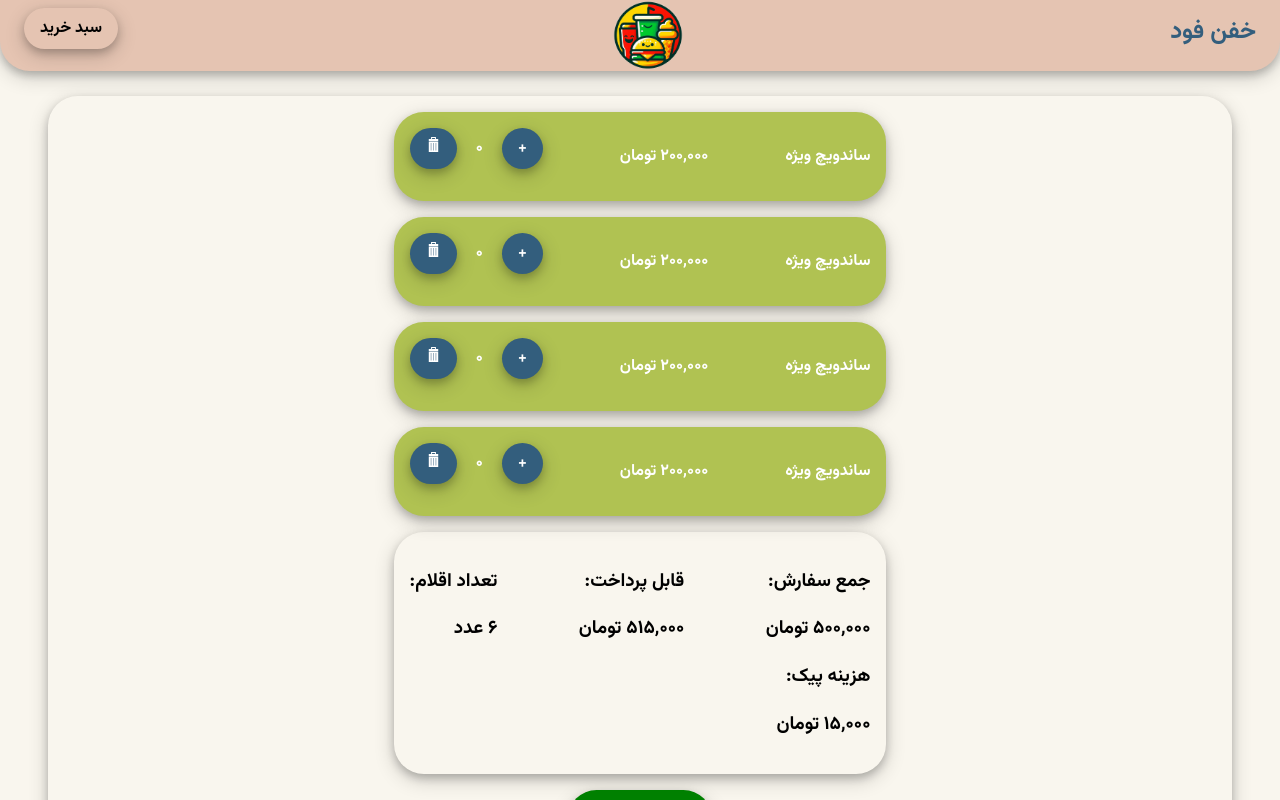
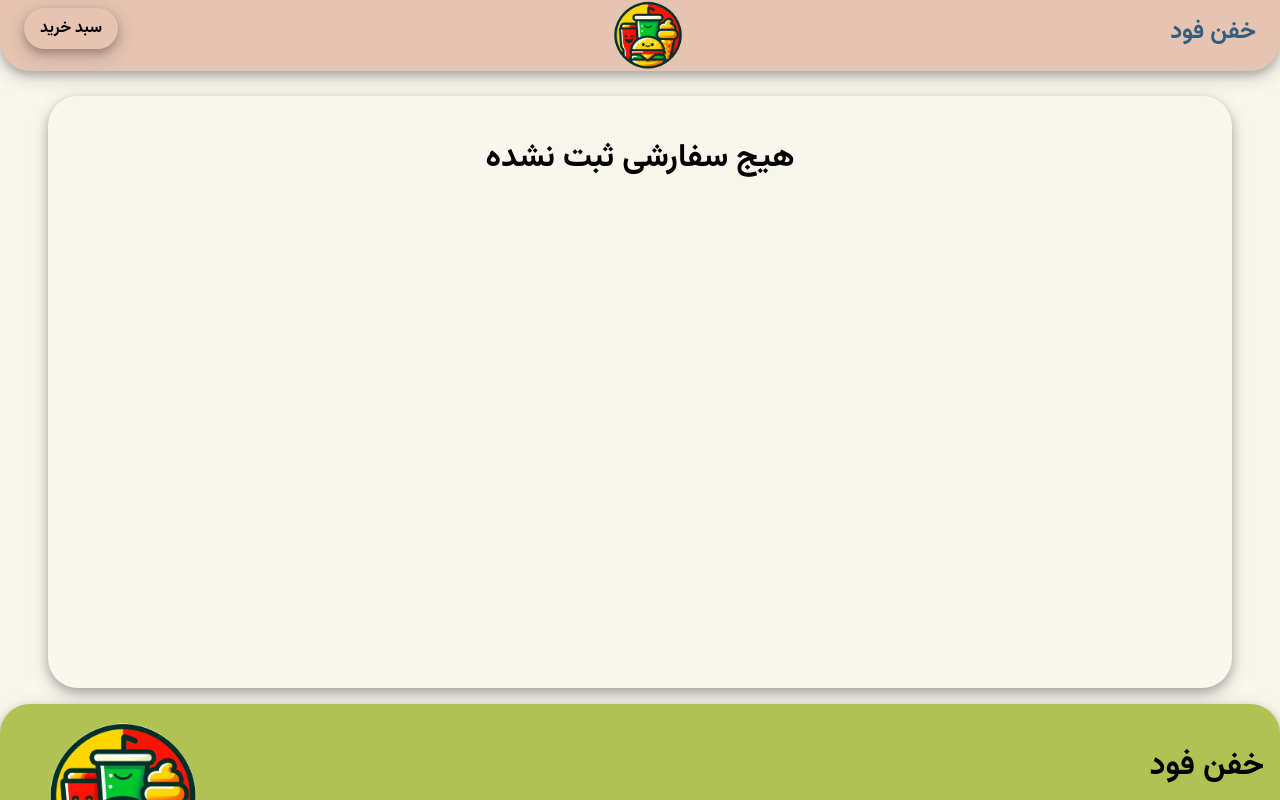
Before and after one commit to navidesma/react_tutorial_khafan_food_typescript, a React (Vite) app: page /shopping-cart in a window 1280 px wide. Shown: the top 800 px of the page. Built offline with nearby package versions, Linux system fonts and the light colour scheme.

Commit message:
completed ShoppingCart, added foods, better styles

```diff
--- a/src/components/AddAndRemoveItemButton/AddAndRemoveItemButton.tsx
+++ b/src/components/AddAndRemoveItemButton/AddAndRemoveItemButton.tsx
@@ -1,33 +1,27 @@
-import React from "react";
 import styles from "./AddAndRemoveItemButton.module.css";
 import Button from "@/components/Button/Button.tsx";
 import trashCan from "@/resources/images/trashcan.svg";
+import { FoodItemType } from "@/interfaces.ts";
 
 export default function AddAndRemoveItemButton({
-    itemCount,
-    setItemCount,
+    count,
+    item,
+    addItemToCart,
+    removeItemFromCart,
 }: {
-    itemCount: number;
-    setItemCount: React.Dispatch<React.SetStateAction<number>>;
+    count: number;
+    item: FoodItemType;
+    addItemToCart: (item: FoodItemType) => void;
+    removeItemFromCart: (id: number) => void;
 }) {
     return (
         <div className={styles.action}>
-            <Button
-                style={{ padding: "0.5rem 1rem" }}
-                onClick={() => setItemCount((prevState) => prevState + 1)}
-            >
+            <Button style={{ padding: "0.5rem 1rem" }} onClick={() => addItemToCart(item)}>
                 +
             </Button>
-            <p className={styles.actionNumberOfItems}>{itemCount}</p>
-            <Button
-                style={{ padding: "0.5rem 1rem" }}
-                onClick={() => setItemCount((prevState) => prevState - 1)}
-            >
-                {itemCount > 1 ? (
-                    "-"
-                ) : (
-                    <img src={trashCan} alt='' width={"15px"} height={"15apx"} />
-                )}
+            <p className={styles.actionNumberOfItems}>{count}</p>
+            <Button style={{ padding: "0.5rem 1rem" }} onClick={() => removeItemFromCart(item.id)}>
+                {count > 1 ? "-" : <img src={trashCan} alt='' width={"15px"} height={"15apx"} />}
             </Button>
         </div>
     );
--- a/src/components/FoodCard/FoodCard.tsx
+++ b/src/components/FoodCard/FoodCard.tsx
@@ -1,30 +1,37 @@
-import React from "react";
+import { useContext } from "react";
 import styles from "./FoodCard.module.css";
 import Button from "@/components/Button/Button.tsx";
 import AddAndRemoveItemButton from "@/components/AddAndRemoveItemButton/AddAndRemoveItemButton.tsx";
+import formatMoney from "@/util/formatMoney.ts";
+import { FoodItemType } from "@/interfaces.ts";
+import { AppContext, AppContextType } from "@/appContext.tsx";
 
-export default function FoodCard() {
-    const [itemCount, setItemCount] = React.useState(0);
+export default function FoodCard(item: FoodItemType) {
+    const { img, price, restaurant, name, id } = item;
+    const { addItemToCart, cart, removeItemFromCart } = useContext(AppContext) as AppContextType;
+    const itemCart = cart.find((cart) => cart.item.id === id);
+    const itemCount = itemCart ? itemCart.count : 0;
 
     return (
         <div className={styles.foodCardContainer}>
-            <img
-                className={styles.image}
-                src='https://media.cnn.com/api/v1/images/stellar/prod/140430115517-06-comfort-foods.jpg?q=w_1110,c_fill'
-                alt=''
-            />
+            <img className={styles.image} src={img} alt='' />
             <div className={styles.content}>
-                <h3>عنوان غذا</h3>
-                <p>رستوران</p>
+                <h3>{name}</h3>
+                <p>{restaurant}</p>
                 <div className={styles.actionAndPrice}>
                     {itemCount > 0 ? (
-                        <AddAndRemoveItemButton {...{ itemCount, setItemCount }} />
+                        <AddAndRemoveItemButton
+                            {...{ count: itemCount, addItemToCart, removeItemFromCart, item }}
+                        />
                     ) : (
-                        <Button style={{ padding: "1rem 2rem" }} onClick={() => setItemCount(1)}>
+                        <Button
+                            style={{ padding: "1rem 2rem" }}
+                            onClick={() => addItemToCart(item)}
+                        >
                             سفارش
                         </Button>
                     )}
-                    <p style={{ fontWeight: "bold" }}>200,000 تومان</p>
+                    <p style={{ fontWeight: "bold" }}>{formatMoney(price)}</p>
                 </div>
             </div>
         </div>
--- a/src/components/Main/Main.module.css
+++ b/src/components/Main/Main.module.css
@@ -1,6 +1,7 @@
 .main {
     margin: 6rem auto 0;
     width: 90%;
+    min-height: 70vh;
     border-radius: 30px;
     box-shadow:
         0 4px 8px 0 rgba(0, 0, 0, 0.2),
--- a/src/components/Navbar/Navbar.tsx
+++ b/src/components/Navbar/Navbar.tsx
@@ -2,8 +2,15 @@ import styles from "./Navbar.module.css";
 import Button from "@/components/Button/Button.tsx";
 import logo from "@/resources/images/logo.png";
 import { Link } from "react-router-dom";
+import { useContext } from "react";
+import { AppContext, AppContextType } from "@/appContext.tsx";
 
 export default function Navbar() {
+    const { cart } = useContext(AppContext) as AppContextType;
+
+    let count = 0;
+    cart.forEach((cart) => (count += cart.count));
+
     return (
         <nav className={styles.navbar}>
             <div className={styles.navbarContainer}>
@@ -14,7 +21,19 @@ export default function Navbar() {
                 <div style={{ display: "flex", marginLeft: "1rem" }}>
                     <Link to='/shopping-cart' style={{ margin: "0.5rem" }}>
                         <Button size={"small"} variant={"outlined"}>
-                            سبد خرید
+                            {"سبد خرید"}{" "}
+                            {count > 0 && (
+                                <span
+                                    style={{
+                                        color: "white",
+                                        backgroundColor: "red",
+                                        borderRadius: "50%",
+                                        padding: "0.2rem",
+                                    }}
+                                >
+                                    {count}
+                                </span>
+                            )}
                         </Button>
                     </Link>
                 </div>
--- /dev/null
+++ b/src/foods.ts
@@ -0,0 +1,74 @@
+import { FoodItemType } from "@/interfaces.ts";
+
+export const foods: FoodItemType[] = [
+    {
+        id: 1,
+        img: "https://www.dibafar.com/wp-content/uploads/2023/06/a688ae1d-75de-4508-974c-aeae001b7b8e-%D9%82%D9%88%D8%B1%D9%85%D9%87-%D8%B3%D8%A8%D8%B2%DB%8C.jpg",
+        name: "قرمه سبزی",
+        price: 250000,
+        restaurant: "غذای خونگی خاله",
+    },
+    {
+        id: 2,
+        img: "https://cafegarditehran.com/wp-content/uploads/2024/03/161340e5-c85d-430c-bbc2-6767e1f84779.jpg",
+        name: "پیتزا گوشت و قارچ",
+        price: 320000,
+        restaurant: "بابا پیتزا",
+    },
+    {
+        id: 3,
+        img: "https://static.delino.com/Image/Restaurant/Food/cn3l1fxh.tqe_560x350.jpg",
+        name: "سالاد سزار",
+        price: 300000,
+        restaurant: "میخوش",
+    },
+    {
+        id: 4,
+        img: "https://noktechi.ir/wp-content/uploads/2022/04/kabab-koubide-arzan.jpg",
+        name: "کباب کوبیده",
+        price: 280000,
+        restaurant: "کباب ناب بناب",
+    },
+    {
+        id: 5,
+        img: "https://storage.ghazachi.com/Files/Place/cd9b2fc7-c6a8-471e-847f-71a8d9f7d6c5.jpg",
+        name: "مرغ سوخاری",
+        price: 330000,
+        restaurant: "چیکن باکس",
+    },
+    {
+        id: 6,
+        img: "https://chickenfamili.com/wp-content/uploads/2022/02/morgh-sokhari-1-1170x725.jpg",
+        name: "مرغ سوخاری",
+        price: 320000,
+        restaurant: "چیکن فامیلی",
+    },
+    {
+        id: 7,
+        img: "https://dkstatics-public.digikala.com/digikala-products/3b5bf7cfbbb6ffe442b0876371c6c205b5892318_1683728763.jpg?x-oss-process=image/resize,h_1600/quality,q_80",
+        name: "ساندویچ ژامبون مخصوص",
+        price: 175000,
+        restaurant: "هایدا",
+    },
+    {
+        id: 8,
+        img: "https://www.coca-cola.com/content/dam/onexp/us/en/brands/coca-cola-zero/en_coca-cola_prod_zero%20sugar%20_750x750_v1.jpg",
+        name: "نوشابه کولا زیرو",
+        price: 25000,
+        restaurant: "هایدا",
+    },
+    {
+        id: 9,
+        img: "https://www.coca-cola.com/content/dam/onexp/gb/en/brands/fanta/Product-Information-fanta-orange.jpg",
+        name: "نوشابه فانتا",
+        price: 25000,
+        restaurant: "هایدا",
+    },
+    {
+        id: 10,
+        img: "https://www.coca-cola.com/content/dam/onexp/au/en/brands/sprite/new/03-08-2024/sprite.png",
+        name: "نوشابه اسپرایت",
+        price: 25000,
+        restaurant: "هایدا",
+    },
+];
--- a/src/pages/Home/Home.tsx
+++ b/src/pages/Home/Home.tsx
@@ -1,14 +1,15 @@
 import styles from "./Home.module.css";
 import Main from "@/components/Main/Main";
 import FoodCard from "@/components/FoodCard/FoodCard.tsx";
+import { foods } from "@/foods.ts";
 
 export default function Home() {
     return (
         <Main>
             <div className={styles.foodCardList}>
-                {[1, 2, 3, 4, 5, 6, 7, 8, 9, 10].map(() => (
+                {foods.map((food) => (
                     <div className={styles.foodCardItem}>
-                        <FoodCard />
+                        <FoodCard {...food} />
                     </div>
                 ))}
             </div>
--- a/src/pages/ShoppingCart/ShoppingCart.tsx
+++ b/src/pages/ShoppingCart/ShoppingCart.tsx
@@ -2,30 +2,43 @@ import styles from "./ShoppingCart.module.css";
 import Main from "@/components/Main/Main.tsx";
 import OrderCard from "@/pages/ShoppingCart/components/OrderCard/OrderCard.tsx";
 import Button from "@/components/Button/Button.tsx";
+import formatMoney from "@/util/formatMoney.ts";
+import { useContext } from "react";
+import { AppContext, AppContextType } from "@/appContext.tsx";
 
 export default function ShoppingCart() {
+    const { cart } = useContext(AppContext) as AppContextType;
+
+    let totalCost = 0;
+    let totalItemCount = 0;
+    cart.forEach((cart) => {
+        totalCost += cart.item.price * cart.count;
+        totalItemCount += cart.count;
+    });
+
     return (
         <Main>
+            {cart.length > 0 ? (
+                <>
                     <div className={styles.main}>
-                <OrderCard />
-                <OrderCard />
-                <OrderCard />
-                <OrderCard />
+                        {cart.map((cart) => (
+                            <OrderCard {...cart} />
+                        ))}
                     </div>
                     <div className={styles.totalCost}>
                         <div>
                             <h3>جمع سفارش:</h3>
-                    <h3>500,000 تومان</h3>
+                            <h3>{formatMoney(totalCost)}</h3>
                             <h3>هزینه پیک:</h3>
-                    <h3>15,000 تومان</h3>
+                            <h3>{formatMoney(15000)}</h3>
                         </div>
                         <div>
                             <h3>قابل پرداخت:</h3>
-                    <h3>515,000 تومان</h3>
+                            <h3>{formatMoney(totalCost + 15000)}</h3>
                         </div>
                         <div>
                             <h3>تعداد اقلام:</h3>
-                    <h3>6 عدد</h3>
+                            <h3>{`${totalItemCount} عدد`}</h3>
                         </div>
                     </div>
                     <Button
@@ -35,6 +48,10 @@ export default function ShoppingCart() {
                     >
                         پرداخت
                     </Button>
+                </>
+            ) : (
+                <h1 style={{ textAlign: "center" }}>هیج سفارشی ثبت نشده</h1>
+            )}
         </Main>
     );
 }
--- a/src/pages/ShoppingCart/components/OrderCard/OrderCard.tsx
+++ b/src/pages/ShoppingCart/components/OrderCard/OrderCard.tsx
@@ -1,15 +1,20 @@
-import React from "react";
+// import React from "react";
 import styles from "./OrderCard.module.css";
+// import AddAndRemoveItemButton from "@/components/AddAndRemoveItemButton/AddAndRemoveItemButton.tsx";
+import formatMoney from "@/util/formatMoney.ts";
+import { CartType } from "@/interfaces.ts";
+import { useContext } from "react";
+import { AppContext, AppContextType } from "@/appContext.tsx";
 import AddAndRemoveItemButton from "@/components/AddAndRemoveItemButton/AddAndRemoveItemButton.tsx";
 
-export default function OrderCard() {
-    const [itemCount, setItemCount] = React.useState(0);
+export default function OrderCard({ item, count }: CartType) {
+    const { addItemToCart, removeItemFromCart } = useContext(AppContext) as AppContextType;
 
     return (
         <div className={styles.orderCard}>
-            <p className={styles.orderItemName}>ساندویچ ویژه</p>
-            <p className={styles.orderItemPrice}>200,000 تومان</p>
-            <AddAndRemoveItemButton {...{ itemCount, setItemCount }} />
+            <p className={styles.orderItemName}>{item.name}</p>
+            <p className={styles.orderItemPrice}>{formatMoney(item.price * count)}</p>
+            <AddAndRemoveItemButton {...{ count, item, removeItemFromCart, addItemToCart }} />
         </div>
     );
 }
--- /dev/null
+++ b/src/util/formatMoney.ts
@@ -0,0 +1,17 @@
+export default function formatMoney(amount: number) {
+    const amountStr = amount.toString();
+
+    const reversedAmountStr = amountStr.split("").reverse().join("");
+
+    let withCommas = "";
+    for (let i = 0; i < reversedAmountStr.length; i++) {
+        if (i > 0 && i % 3 === 0) {
+            withCommas += ",";
+        }
+        withCommas += reversedAmountStr[i];
+    }
+
+    withCommas = withCommas.split("").reverse().join("");
+
+    return `${withCommas} تومان`;
+}
```
Lines whose indentation alone changed are shown as unchanged.
